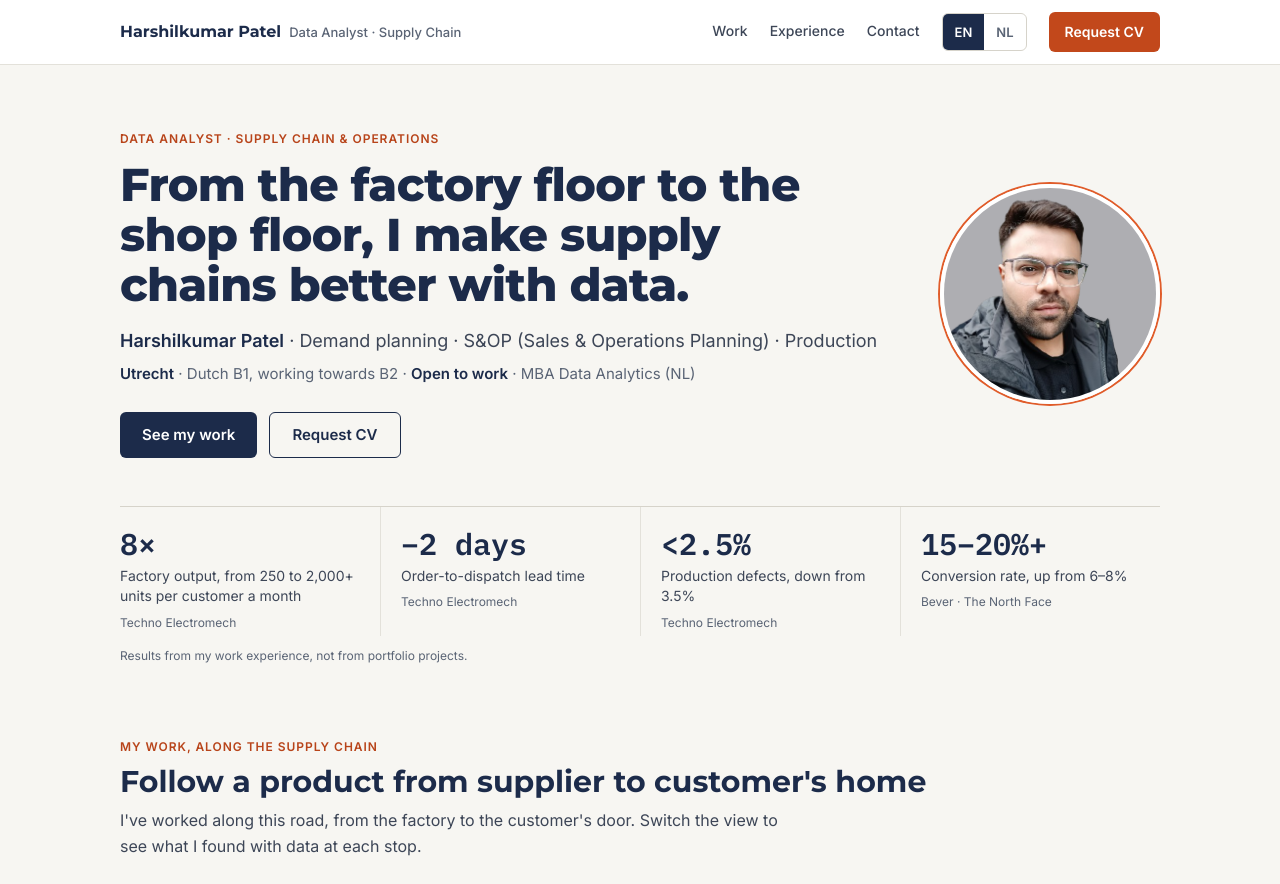
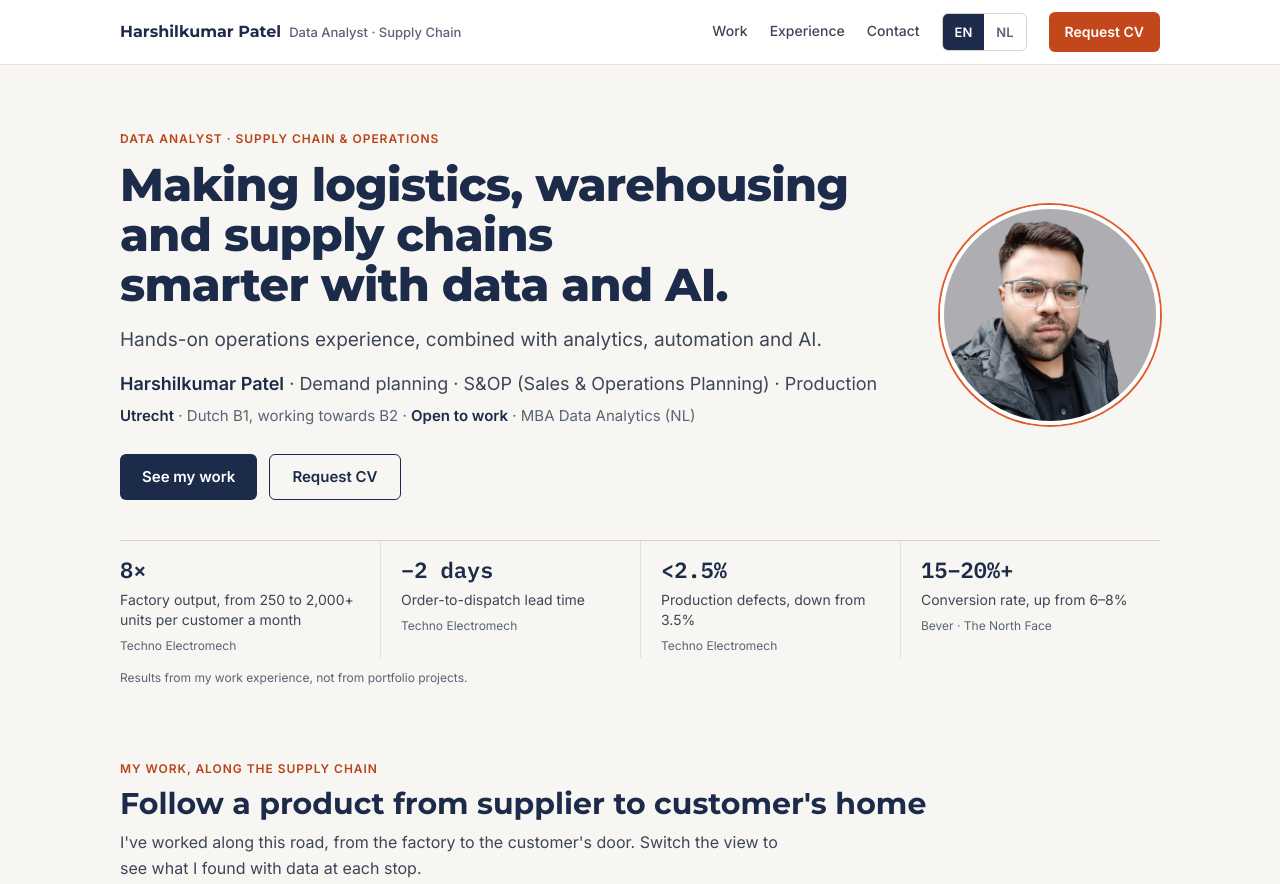
Before and after one commit to HP85-NL/Portfolio, a plain HTML site: page index.html in a window 1280 px wide. Shown: the top 884 px of the page. Drawn offline with Linux system fonts and the light colour scheme.

Commit message:
New headline on smarter logistics with data and AI; calmer results row
- Headline: Making logistics, warehousing and supply chains smarter with data and AI (EN/NL)
- Supporting line: hands-on operations experience, combined with analytics, automation and AI
- Results row: smaller figures, no count-up animation
- Meta and social descriptions updated

Co-Authored-By: Claude Opus 5.5 <noreply@anthropic.com>
Claude-Session: https://claude.ai/code/session_01FhqCsywN24Vfj69CbaCeiD

```diff
--- a/index.html
+++ b/index.html
@@ -3,10 +3,10 @@
 <head>
 <meta charset="UTF-8">
 <meta name="viewport" content="width=device-width, initial-scale=1.0">
-<meta name="description" content="Harshilkumar Patel — Data Analyst for supply chain and operations in Utrecht. From the factory floor to the shop floor, with proof you can check.">
+<meta name="description" content="Harshilkumar Patel — Data Analyst for supply chain and operations in Utrecht. Making logistics, warehousing and supply chains smarter with data and AI.">
 <link rel="icon" type="image/svg+xml" href="assets/favicon.svg">
 <meta property="og:title" content="Harshilkumar Patel · Data Analyst · Supply Chain & Operations">
-<meta property="og:description" content="From the factory floor to the shop floor, I make supply chains better with data.">
+<meta property="og:description" content="Making logistics, warehousing and supply chains smarter with data and AI.">
 <meta property="og:image" content="assets/projects/lumenops-360/thumb.png">
 <meta property="og:type" content="website">
 <meta name="twitter:card" content="summary_large_image">
@@ -57,7 +57,8 @@ section.block{padding:72px 0 0}
 .hero{padding:64px 0 0}
 .hero__grid{display:grid;grid-template-columns:minmax(0,1fr) 220px;gap:48px;align-items:center}
 .hero h1{font-family:var(--f-head);font-weight:800;font-size:46px;line-height:1.08;letter-spacing:-.015em;margin-top:12px;text-wrap:balance}
-.hero__who{margin-top:18px;font-size:18px;color:var(--ink-2)}
+.hero__lead{margin-top:16px;font-size:19px;color:var(--ink-2);max-width:760px;text-wrap:pretty}
+.hero__who{margin-top:14px;font-size:18px;color:var(--ink-2)}
 .hero__who strong{color:var(--ink);font-weight:600}
 .hero__facts{margin-top:6px;font-size:15px;color:var(--ink-3)}
 .hero__facts b{color:var(--ink);font-weight:600}
@@ -68,10 +69,10 @@ section.block{padding:72px 0 0}
 .btn-primary:hover{background:var(--navy-2)}
 .btn-secondary{border:1.5px solid var(--navy);color:var(--navy)}
 .btn-secondary:hover{background:var(--navy);color:#fff}
-.results{margin-top:48px;display:grid;grid-template-columns:repeat(4,minmax(0,1fr));border-top:1px solid var(--line-2)}
-.result{padding:20px 20px 4px 0}
+.results{margin-top:40px;display:grid;grid-template-columns:repeat(4,minmax(0,1fr));border-top:1px solid var(--line-2)}
+.result{padding:16px 20px 2px 0}
 .result + .result{padding-left:20px;border-left:1px solid var(--line)}
-.result__num{font-family:var(--f-num);font-weight:600;font-size:30px;line-height:1.1}
+.result__num{font-family:var(--f-num);font-weight:600;font-size:22px;line-height:1.2}
 .result__txt{font-size:14px;color:var(--ink-2);margin-top:6px;line-height:1.45}
 .result__src{font-size:12px;color:var(--ink-3);margin-top:6px}
 .results-cap{font-size:12px;color:var(--ink-3);margin-top:10px}
@@ -252,7 +253,7 @@ section.block{padding:72px 0 0}
   .lang button{padding:0 9px}
   .result{padding-right:10px}
   .result + .result{padding-left:10px}
-  .result__num{font-size:24px}
+  .result__num{font-size:20px}
 }
 </style>
 </head>
@@ -288,7 +289,8 @@ section.block{padding:72px 0 0}
     <div class="hero__grid">
       <div>
         <p class="eyebrow">Data Analyst · Supply Chain &amp; Operations</p>
-        <h1 class="t" data-en="From the factory floor to the shop floor, I make supply chains better with data." data-nl="Van fabrieksvloer tot winkelvloer: ik maak supply chains beter met data.">From the factory floor to the shop floor, I make supply chains better with data.</h1>
+        <h1 class="t" data-en="Making logistics, warehousing and supply chains smarter with data and AI." data-nl="Logistiek, warehousing en supply chains slimmer maken met data en AI.">Making logistics, warehousing and supply chains smarter with data and AI.</h1>
+        <p class="hero__lead t" data-en="Hands-on operations experience, combined with analytics, automation and AI." data-nl="Praktijkervaring in operations, gecombineerd met analytics, automatisering en AI.">Hands-on operations experience, combined with analytics, automation and AI.</p>
         <p class="hero__who"><strong>Harshilkumar Patel</strong> · <span class="t" data-en="Demand planning · S&amp;OP (Sales &amp; Operations Planning) · Production" data-nl="Vraagplanning · S&amp;OP (Sales &amp; Operations Planning) · Productie">Demand planning · S&amp;OP (Sales &amp; Operations Planning) · Production</span></p>
         <p class="hero__facts"><b>Utrecht</b> · <span class="t" data-en="Dutch B1, working towards B2" data-nl="Nederlands B1, op weg naar B2">Dutch B1, working towards B2</span> · <b class="t" data-en="Open to work" data-nl="Beschikbaar voor werk">Open to work</b> · MBA Data Analytics (NL)</p>
         <div class="btns">
@@ -300,10 +302,10 @@ section.block{padding:72px 0 0}
     </div>
 
     <div class="results">
-      <div class="result"><div class="result__num"><span class="cu" data-from="1" data-to="8" data-dec="0" data-suf="×">8×</span></div><div class="result__txt t" data-en="Factory output, from 250 to 2,000+ units per customer a month" data-nl="Fabrieksoutput, van 250 naar 2.000+ eenheden per klant per maand">Factory output, from 250 to 2,000+ units per customer a month</div><div class="result__src">Techno Electromech</div></div>
-      <div class="result"><div class="result__num"><span class="cu" data-from="0" data-to="2" data-dec="0" data-pre="−">−2</span> <span class="t" data-en="days" data-nl="dagen">days</span></div><div class="result__txt t" data-en="Order-to-dispatch lead time" data-nl="Doorlooptijd van order tot verzending">Order-to-dispatch lead time</div><div class="result__src">Techno Electromech</div></div>
-      <div class="result"><div class="result__num"><span class="cu" data-from="3.5" data-to="2.5" data-dec="1" data-suf="%">&lt;2.5%</span></div><div class="result__txt t" data-en="Production defects, down from 3.5%" data-nl="Productiefouten, omlaag van 3,5%">Production defects, down from 3.5%</div><div class="result__src">Techno Electromech</div></div>
-      <div class="result"><div class="result__num"><span class="cu" data-from="6" data-to="20" data-dec="0" data-suf="%">15–20%+</span></div><div class="result__txt t" data-en="Conversion rate, up from 6–8%" data-nl="Conversieratio, omhoog van 6–8%">Conversion rate, up from 6–8%</div><div class="result__src">Bever · The North Face</div></div>
+      <div class="result"><div class="result__num">8×</div><div class="result__txt t" data-en="Factory output, from 250 to 2,000+ units per customer a month" data-nl="Fabrieksoutput, van 250 naar 2.000+ eenheden per klant per maand">Factory output, from 250 to 2,000+ units per customer a month</div><div class="result__src">Techno Electromech</div></div>
+      <div class="result"><div class="result__num">−2 <span class="t" data-en="days" data-nl="dagen">days</span></div><div class="result__txt t" data-en="Order-to-dispatch lead time" data-nl="Doorlooptijd van order tot verzending">Order-to-dispatch lead time</div><div class="result__src">Techno Electromech</div></div>
+      <div class="result"><div class="result__num">&lt;2.5%</div><div class="result__txt t" data-en="Production defects, down from 3.5%" data-nl="Productiefouten, omlaag van 3,5%">Production defects, down from 3.5%</div><div class="result__src">Techno Electromech</div></div>
+      <div class="result"><div class="result__num">15–20%+</div><div class="result__txt t" data-en="Conversion rate, up from 6–8%" data-nl="Conversieratio, omhoog van 6–8%">Conversion rate, up from 6–8%</div><div class="result__src">Bever · The North Face</div></div>
     </div>
     <p class="results-cap t" data-en="Results from my work experience, not from portfolio projects." data-nl="Resultaten uit mijn werkervaring, niet uit portfolioprojecten.">Results from my work experience, not from portfolio projects.</p>
   </div>
@@ -699,26 +701,6 @@ const roadObs = new IntersectionObserver(es => es.forEach(e => {
 }), { threshold: 0.35 });
 roadObs.observe(document.getElementById('roadSvg'));
 
-/* ============ COUNT-UP RESULTS ============ */
-document.querySelectorAll('.cu').forEach(el => el.dataset.final = el.innerHTML);
-const reduce = matchMedia('(prefers-reduced-motion: reduce)').matches;
-function countUp(el) {
-  const from = +el.dataset.from, to = +el.dataset.to, dec = +el.dataset.dec || 0, pre = el.dataset.pre || '', suf = el.dataset.suf || '';
-  const dur = 1400, t0 = performance.now(), ease = t => 1 - Math.pow(1 - t, 3);
-  (function tick(now) {
-    const p = Math.min((now - t0) / dur, 1);
-    let v = (from + (to - from) * ease(p)).toFixed(dec);
-    if (currentLang === 'nl') v = v.replace('.', ',');
-    el.textContent = pre + v + suf;
-    if (p < 1) requestAnimationFrame(tick); else el.innerHTML = el.dataset.final;
-  })(t0);
-}
-if (!reduce) {
-  const cuObs = new IntersectionObserver(es => es.forEach(e => {
-    if (e.isIntersecting) { e.target.querySelectorAll('.cu').forEach(countUp); cuObs.unobserve(e.target); }
-  }), { threshold: 0.5 });
-  document.querySelectorAll('.results').forEach(r => cuObs.observe(r));
-}
 
 function renderStations() {
   document.getElementById('stations').innerHTML = STATIONS.map((s, i) => {
```
